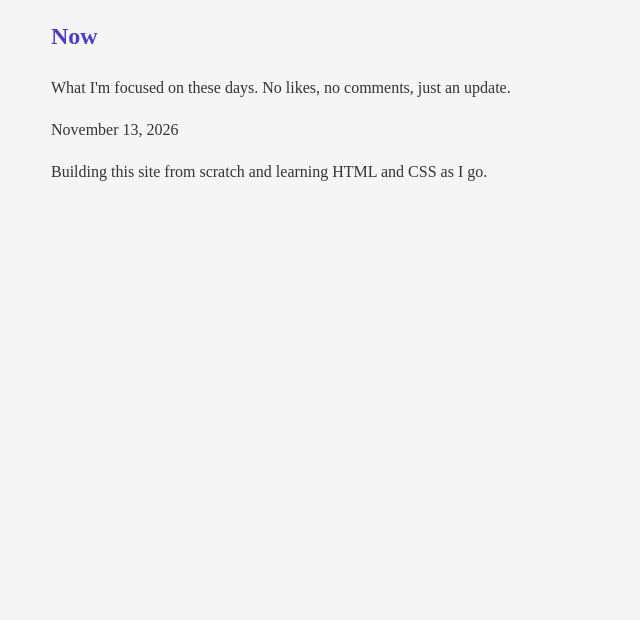
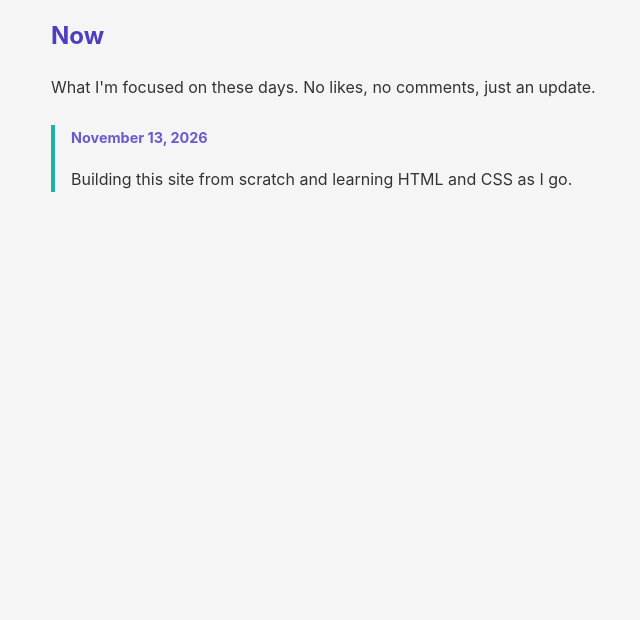
Before and after one commit to semperty/semperty.github.io, a plain HTML site: page index.html in a window 1280 px wide. Shown: the part 180-800 px from the top of the page, without its empty margins (239-879 px from the left). Drawn offline with Linux system fonts and the light colour scheme.

Commit message:
Add font and now styles

```diff
--- a/style.css
+++ b/style.css
@@ -13,6 +13,7 @@
 body {
   background: var(--neutral-light);
   color: var(--neutral-dark);
+  font-family: -apple-system, "Segoe UI", Helvetica, Arial, sans-serif;
   max-width: 700px;
   margin: 0 auto;
   padding: 2rem 1rem;
@@ -22,3 +23,15 @@ body {
 h1, h2 { color: var(--title); }
 a { color: var(--primary); }
 a:hover { color: var(--secondary); }
+
+.now-entry {
+  border-left: 4px solid var(--accent-muted);
+  padding-left: 1rem;
+  margin: 1.5rem 0;
+}
+
+.now-entry time {
+  color: var(--primary);
+  font-size: 0.9rem;
+  font-weight: bold;
+}
```
